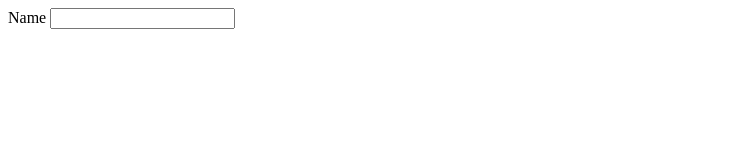
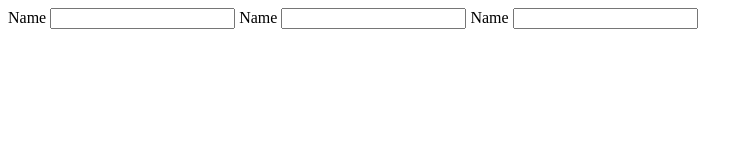
Before and after one commit to GOATteacher/Promo2307E1, a plain HTML site: page form.html in a window 1280 px wide. Shown: the whole page, without its empty margins (0-753 px from the left). Drawn offline with Linux system fonts and the light colour scheme.

Commit message:
changing has been made

```diff
--- a/form.html
+++ b/form.html
@@ -9,7 +9,10 @@
     <form action="">
      <label>Name</label>
         <input type="text" >
-
+        <label>Name</label>
+        <input type="text" >
+        <label>Name</label>
+        <input type="text" >
     </form>
 </body>
 </html>
```
Also changed, not shown: index.html (+3 -0 lines).
